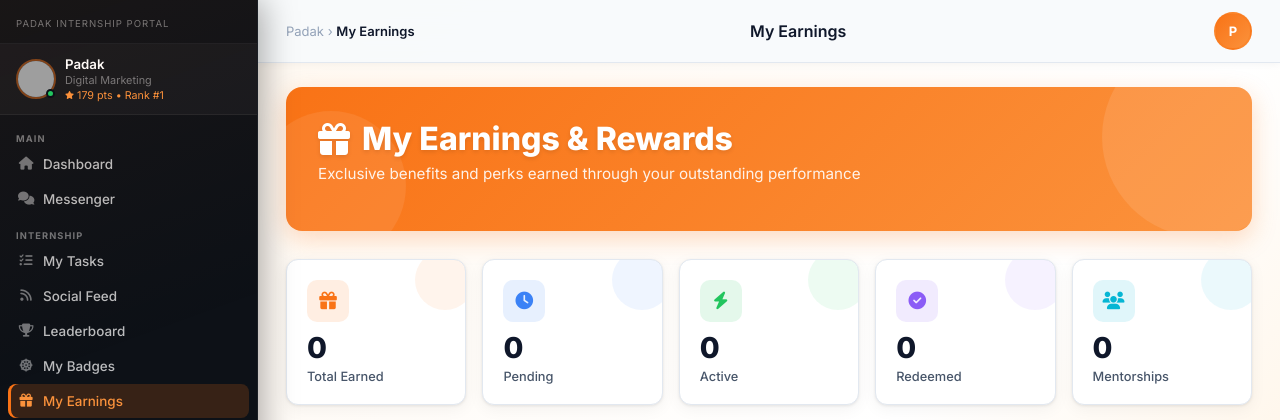
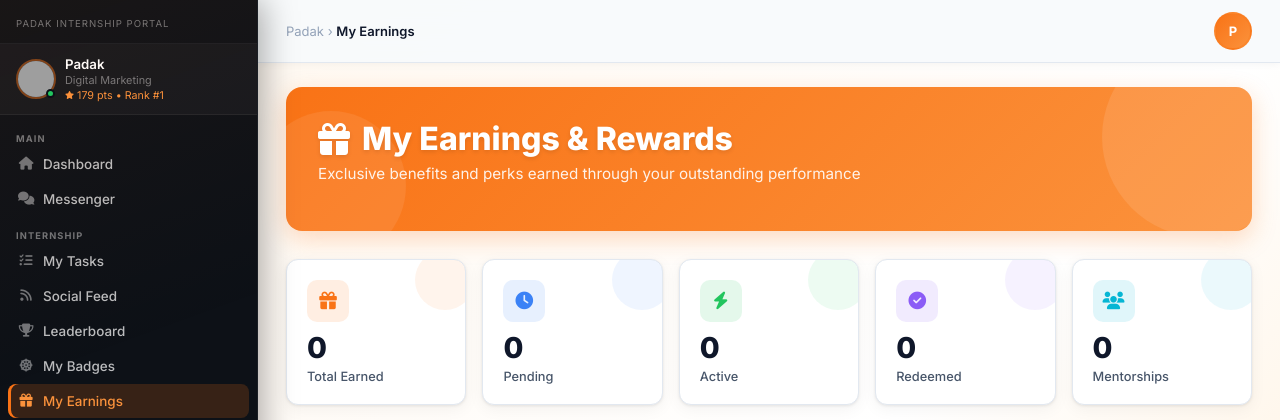
Before and after one commit to Vigneshgbe/Padak_Course_Internships, a PHP site: page /earnings.php in a window 1280 px wide. Shown: the top 420 px of the page. Run offline with PHP 8.4, Linux system fonts and the light colour scheme; a user stored in the database is signed in; data comes from the database, SQL or seed files in the repository; data that the repository does not hold is empty; grey boxes are pictures that could not be loaded.

Commit message:
Header div removed

```diff
--- a/earnings.php
+++ b/earnings.php
@@ -707,7 +707,6 @@ body{
         <div class="topbar-breadcrumb">
             Padak › <span>My Earnings</span>
         </div>
-        <div class="topbar-title">My Earnings</div>
         <a href="profile.php" class="topbar-avatar" title="<?php echo htmlspecialchars($student['full_name']); ?>">
             <?php echo $initials; ?>
         </a>
```
